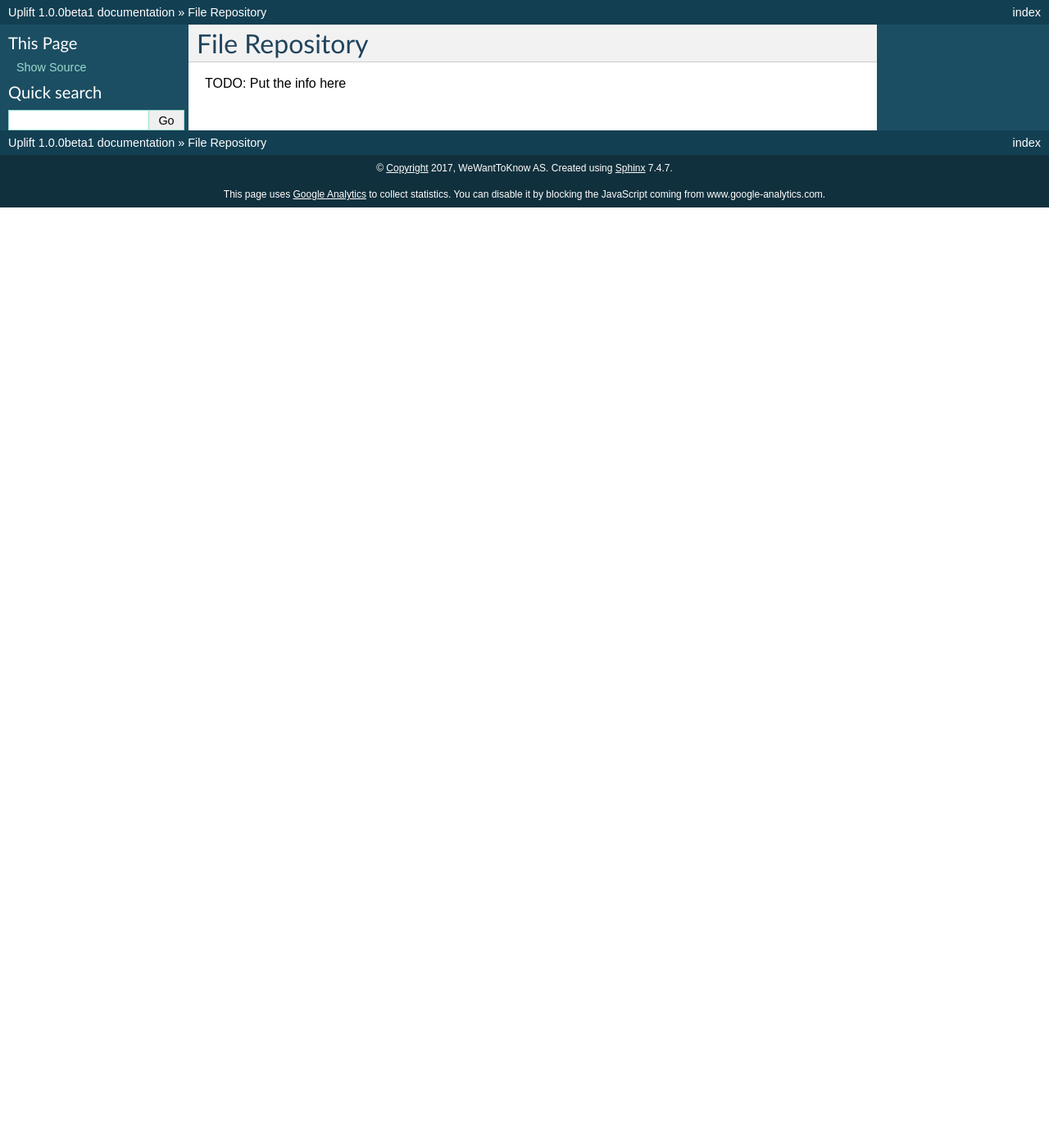
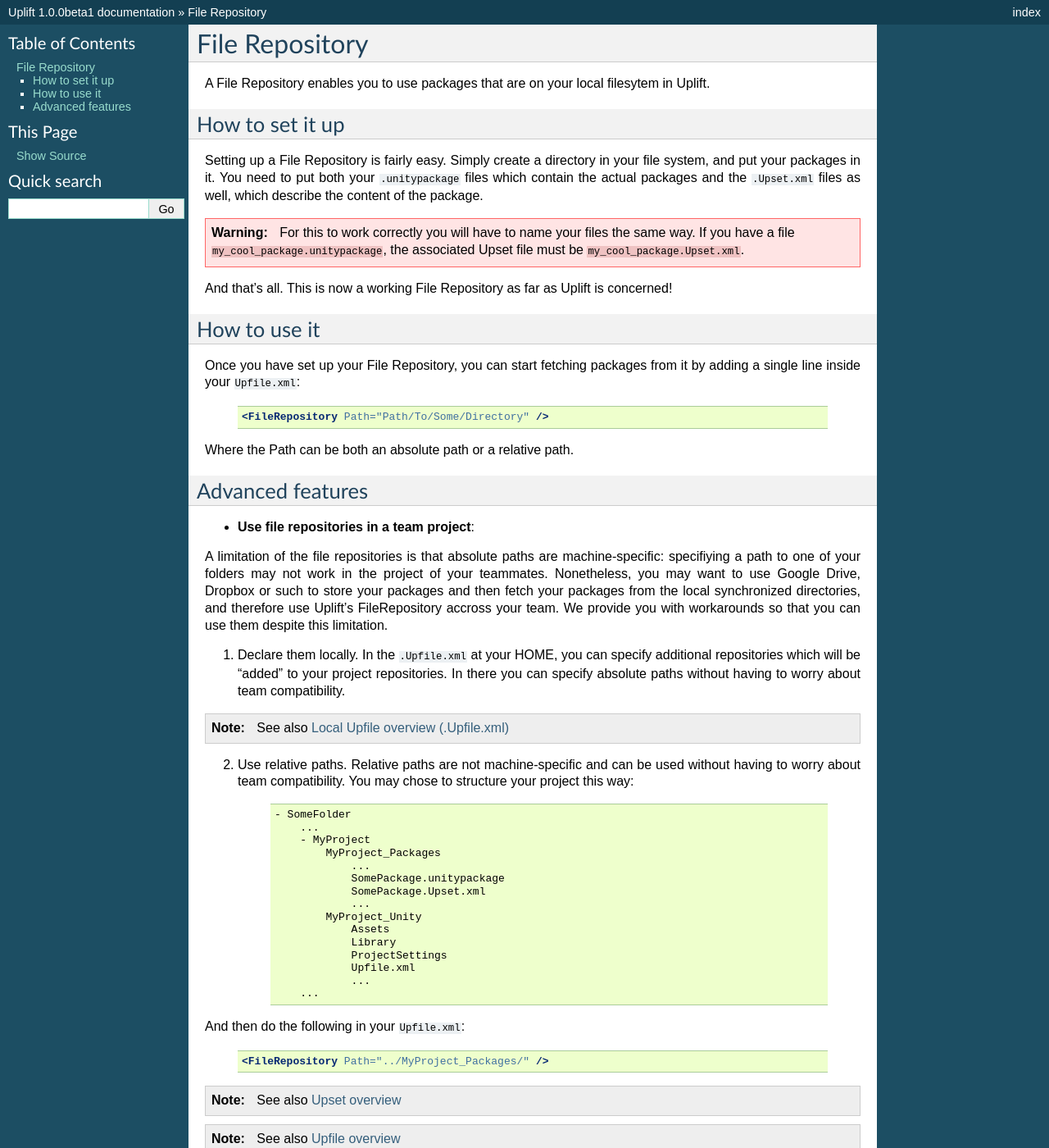
Before and after one commit to DragonBox/uplift-documentation, a Sphinx documentation site: the page built from source/repository/file_repository.rst, in a window 1280 px wide and 1400 px high. Shown: the whole window at 82% size. Built offline with Sphinx 7.4.7, drawn with Linux system fonts in a browser that asks for light colours.

Commit message:
Update repositories documentation

```diff
--- a/source/repository/file_repository.rst
+++ b/source/repository/file_repository.rst
@@ -2,4 +2,81 @@
 File Repository
 ===============
 
-TODO: Put the info here
+A File Repository enables you to use packages that are on your local filesytem in Uplift.
+
+How to set it up
+----------------
+
+Setting up a File Repository is fairly easy. Simply create a directory in your file system, and put
+your packages in it. You need to put both your ``.unitypackage`` files which contain the actual
+packages and the ``.Upset.xml`` files as well, which describe the content of the package.
+
+.. warning:: For this to work correctly you will have to name your files the same way. If you have a file ``my_cool_package.unitypackage``, the associated Upset file must be ``my_cool_package.Upset.xml``.
+
+And that's all. This is now a working File Repository as far as Uplift is concerned!
+
+How to use it
+-------------
+
+Once you have set up your File Repository, you can start fetching packages from it by adding a
+single line inside your ``Upfile.xml``:
+
+  .. code-block:: xml
+
+    <FileRepository Path="Path/To/Some/Directory" />
+
+Where the Path can be both an absolute path or a relative path.
+
+Advanced features
+-----------------
+
+.. _local_filerepository_team:
+
+* **Use file repositories in a team project**:
+
+A limitation of the file repositories is that absolute paths are machine-specific: specifiying a
+path to one of your folders may not work in the project of your teammates. Nonetheless, you may want
+to use Google Drive, Dropbox or such to store your packages and then fetch your packages from the
+local synchronized directories, and therefore use Uplift's FileRepository accross your team. We
+provide you with workarounds so that you can use them despite this limitation.
+
+1. Declare them locally. In the ``.Upfile.xml`` at your HOME, you can specify additional repositories which will be "added" to your project repositories. In there you can specify absolute paths without having to worry about team compatibility.
+
+.. note::
+
+    See also `../files/upfile_override`
+
+2. Use relative paths. Relative paths are not machine-specific and can be used without having to worry about team compatibility. You may chose to structure your project this way:
+
+    .. code-block:: text
+
+        - SomeFolder
+            ...
+            - MyProject
+                MyProject_Packages
+                    ...
+                    SomePackage.unitypackage
+                    SomePackage.Upset.xml
+                    ...
+                MyProject_Unity
+                    Assets
+                    Library
+                    ProjectSettings
+                    Upfile.xml
+                    ...
+            ...
+
+And then do the following in your ``Upfile.xml``:
+
+  .. code-block:: xml
+
+    <FileRepository Path="../MyProject_Packages/" />
+
+
+.. note::
+
+	See also `../files/upset`
+
+.. note::
+
+	See also `../files/upfile`
--- a/source/repository/supported_repositories.rst
+++ b/source/repository/supported_repositories.rst
@@ -3,4 +3,5 @@
 Supported Repositories Types
 ============================
 
-* `*FileRepository* <file_repository>`
+* `FileRepository <file_repository>`
+* `GithubRepository <github_repository>`
```
Also changed, not shown: source/howto/add_local_repository.rst (+7 -19 lines), source/howto/add_repository.rst (+4 -10 lines), source/repository/github_repository.rst (added, +67 -0 lines).
